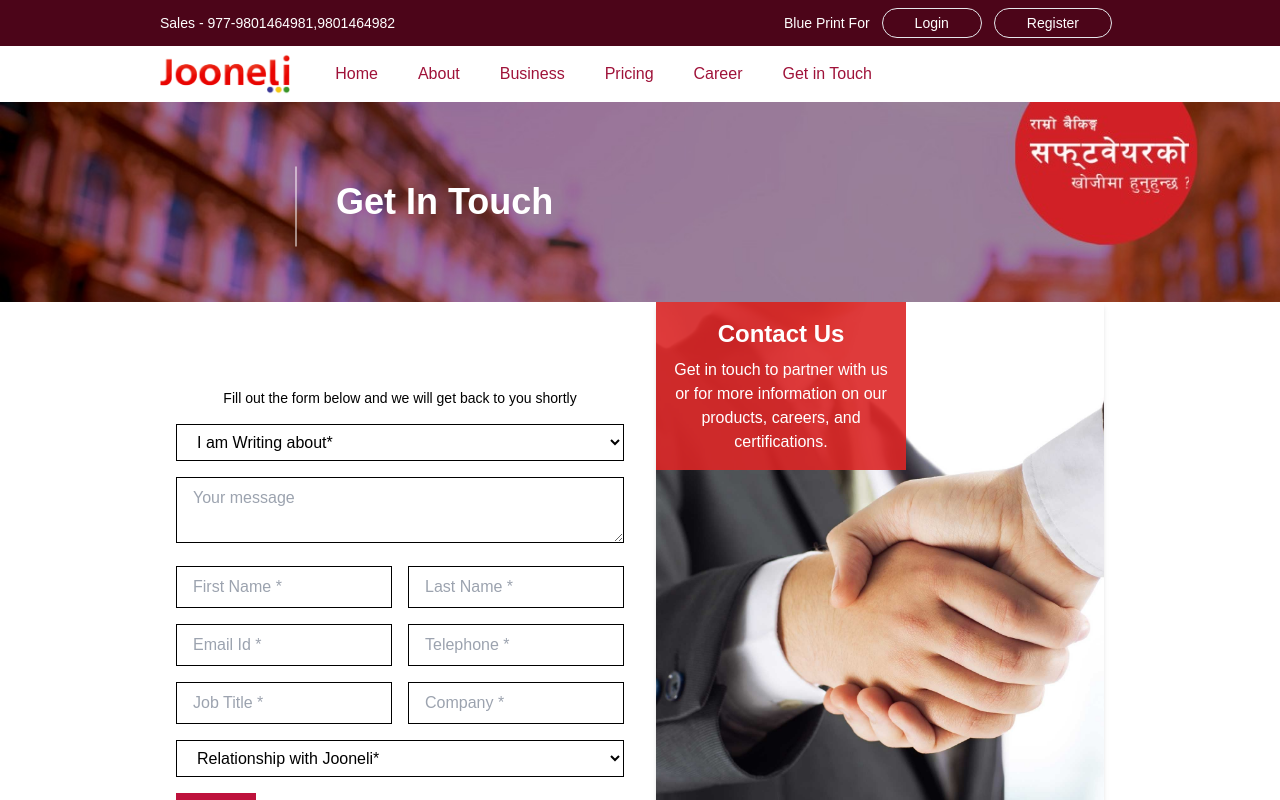
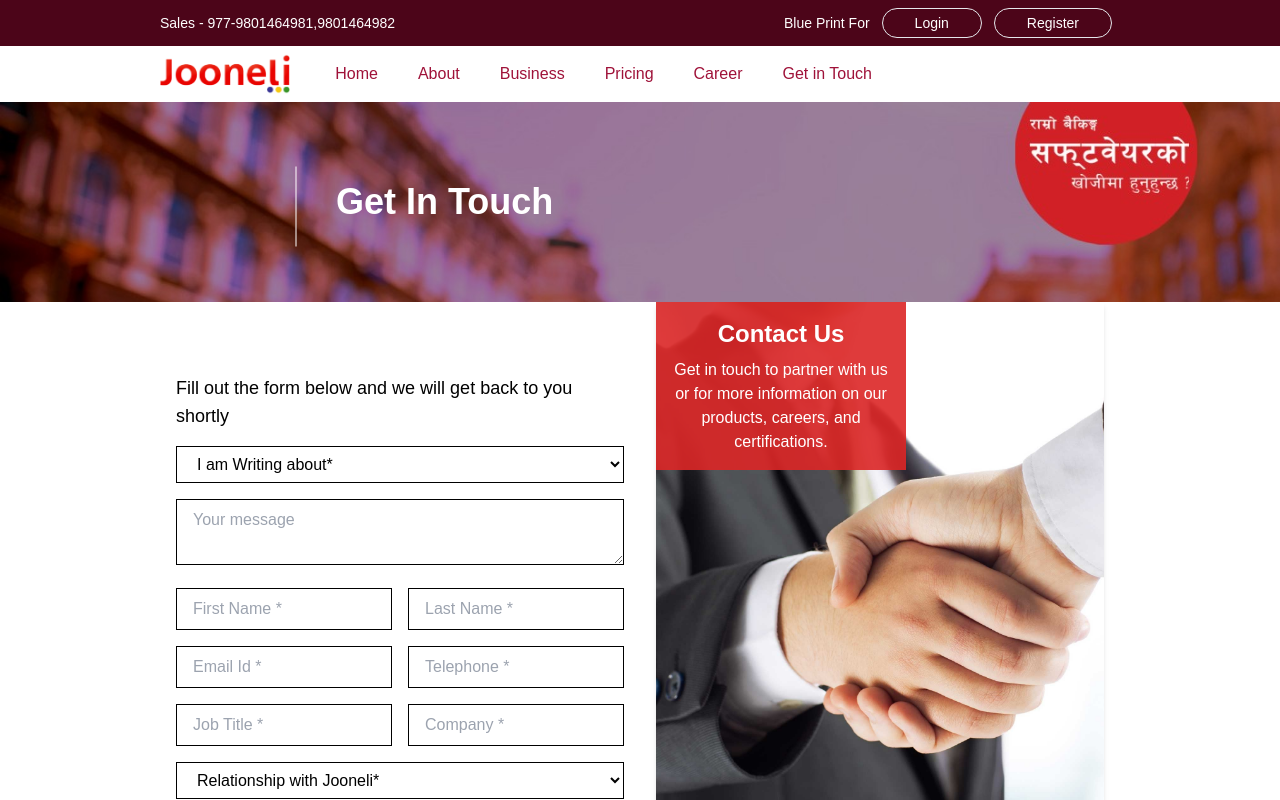
Before and after one commit to Anishp310/Sql-landing-page, a React (Vite) app in the folder client/: page /get-in-touch in a window 1280 px wide. Shown: the top 800 px of the page. Built offline with nearby package versions, Linux system fonts and the light colour scheme.

Commit message:
content changed

```diff
--- a/client/src/components/Pricing/PricingContent.jsx
+++ b/client/src/components/Pricing/PricingContent.jsx
@@ -153,10 +153,10 @@ const PricingContent = () => {
                             plan.excludedFeature.trim() !== ""
                               ? JSON.parse(plan.excludedFeature)
                               : [];
-                          return features.map((feature, i) => (
+                          return features?.map((feature, i) => (
                             <li
                               key={i}
-                              className="flex items-start space-x-2 text-sm text-slate-900"
+                              className="flex items-start space-x-2 text-sm text-slate-900 "
                             >
                               {/* <svg
                               className="flex-shrink-0 w-5 h-5 text-red-900"
@@ -170,12 +170,12 @@ const PricingContent = () => {
                                 clipRule="evenodd"
                               />
                             </svg> */}
-
-                              <img
+                                {feature &&  <img
                                 src={crossIcon}
                                 alt={crossIcon}
                                 className="flex-shrink-0 object-cover w-5 h-5 text-red-900"
-                              />
+                              />}
+
                               <span>{feature}</span>
                             </li>
                           ));
--- a/client/src/components/getInTouch/ContactUsForm.jsx
+++ b/client/src/components/getInTouch/ContactUsForm.jsx
@@ -73,7 +73,7 @@ const ContactUsForm = () => {
 
         <div className="grid lg:grid-cols-2">
           <div className="px-4 mt-4 lg:flex lg:flex-col lg:justify-center lg:items-center ">
-            <div className="mb-4 text-sm md:text-md">
+            <div className="mb-4 mt-2 text-sm md:text-lg">
               Fill out the form below and we will get back to you shortly
             </div>
 
```
